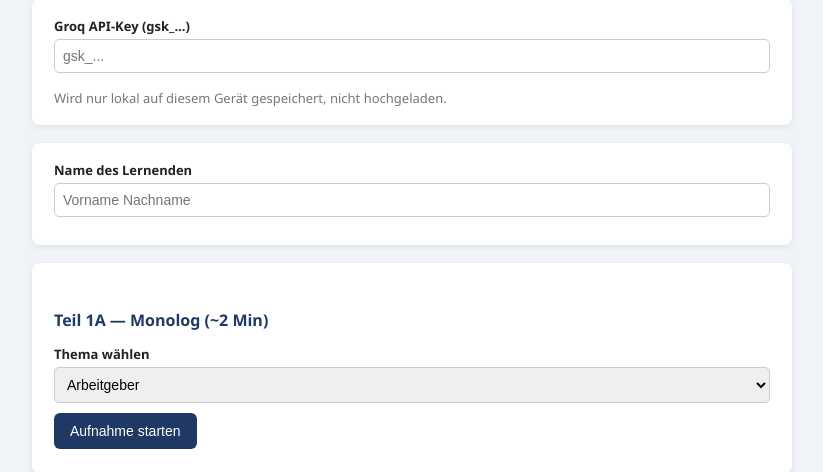
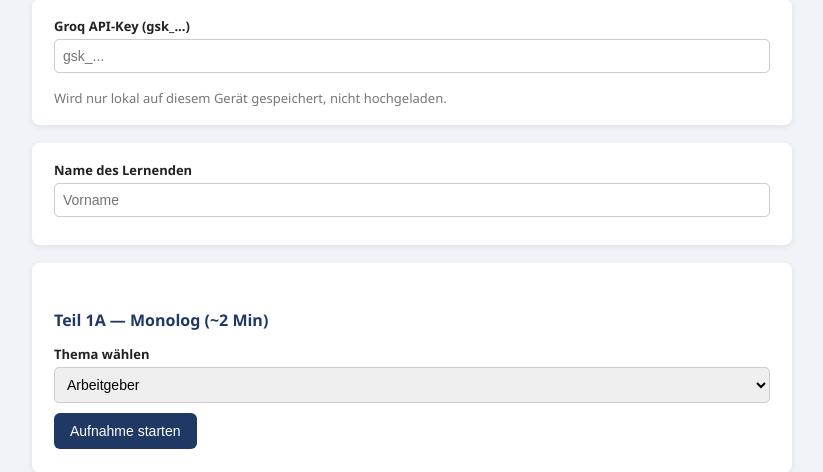
Before and after one commit to RuslanIvanovichev1984/dtb-sprechen-teil2-room, a Flask app: page /teil1 in a window 1280 px wide. Shown: the part 141-613 px from the top of the page, without its empty margins (228-1051 px from the left). Run offline with Flask 3, Linux system fonts and the light colour scheme.

Commit message:
Change name placeholder to Vorname only in Teil 1
Co-Authored-By: Claude Sonnet 4.6 <noreply@anthropic.com>

```diff
--- a/templates/teil1.html
+++ b/templates/teil1.html
@@ -44,7 +44,7 @@ nav a.active { background:#1F3864; color:#fff; }
 
 <div class="card">
   <label for="studentName">Name des Lernenden</label>
-  <input type="text" id="studentName" placeholder="Vorname Nachname">
+  <input type="text" id="studentName" placeholder="Vorname">
 </div>
 
 <!-- 1A -->
```
